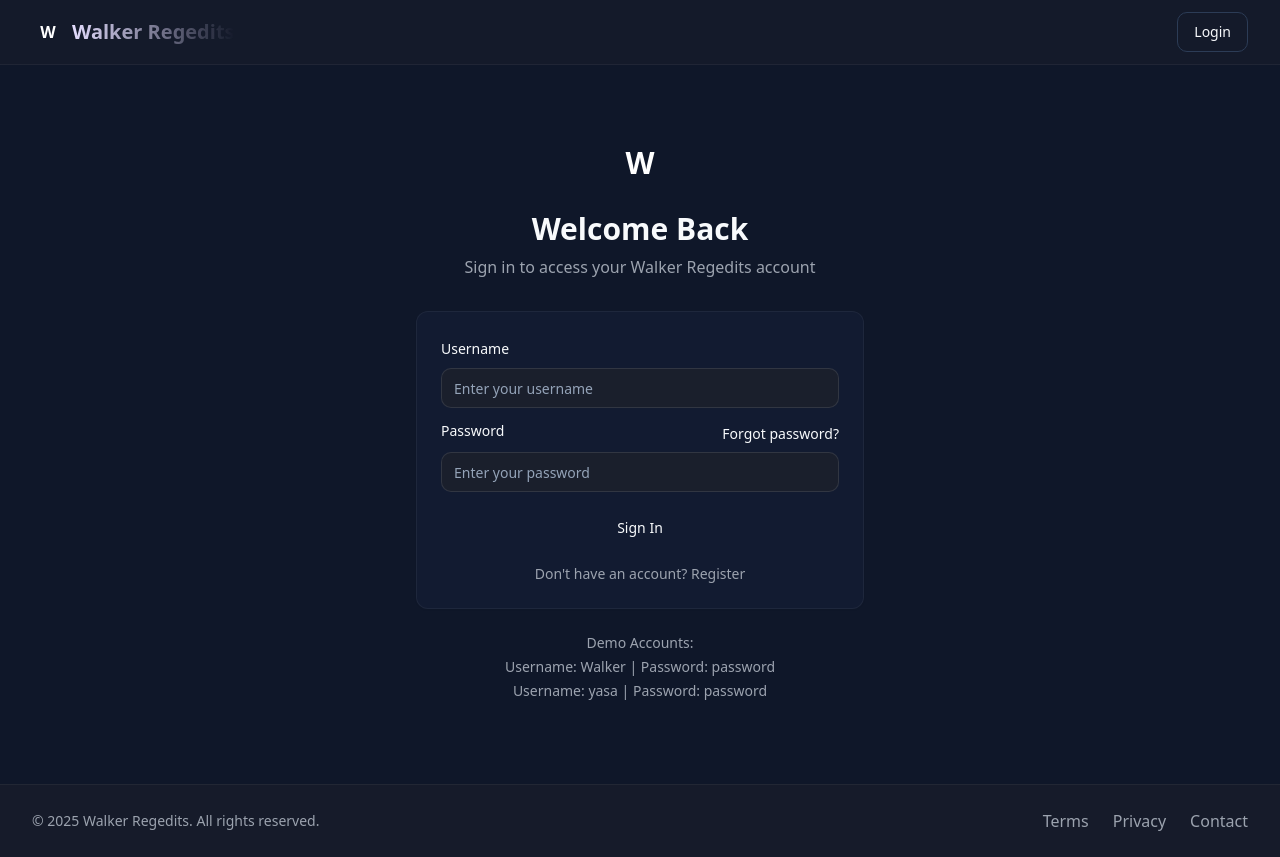
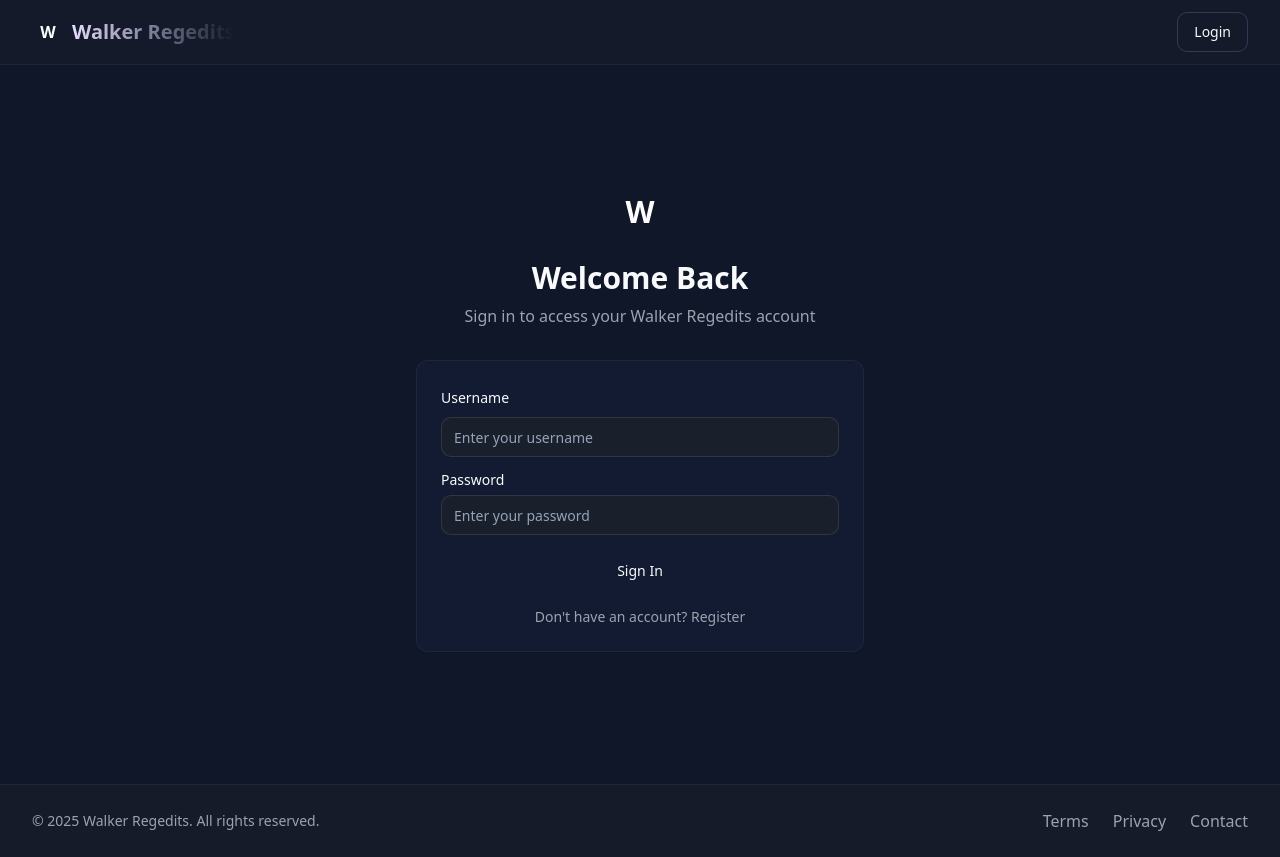
Before and after one commit to DarkForceFREEFIRE/walker-customer-hub-control-00, a React (Vite) app: page /login in a window 1280 px wide. Built offline with nearby package versions, Linux system fonts and the light colour scheme.

Commit message:
Update Login.tsx

```diff
--- a/src/pages/Login.tsx
+++ b/src/pages/Login.tsx
@@ -62,9 +62,6 @@ const Login = () => {
               <div className="space-y-2">
                 <div className="flex justify-between">
                   <Label htmlFor="password">Password</Label>
-                  <a href="#" className="text-sm text-walker-DEFAULT hover:underline">
-                    Forgot password?
-                  </a>
                 </div>
                 <Input
                   id="password"
@@ -96,11 +93,7 @@ const Login = () => {
             </form>
           </Card>
 
-          <div className="mt-6 text-center text-gray-400 text-sm animate-fade-in">
-            <p>Demo Accounts:</p>
-            <p className="mt-1">Username: Walker | Password: password</p>
-            <p className="mt-1">Username: yasa | Password: password</p>
-          </div>
+
         </div>
       </div>
     </PageLayout>
```
